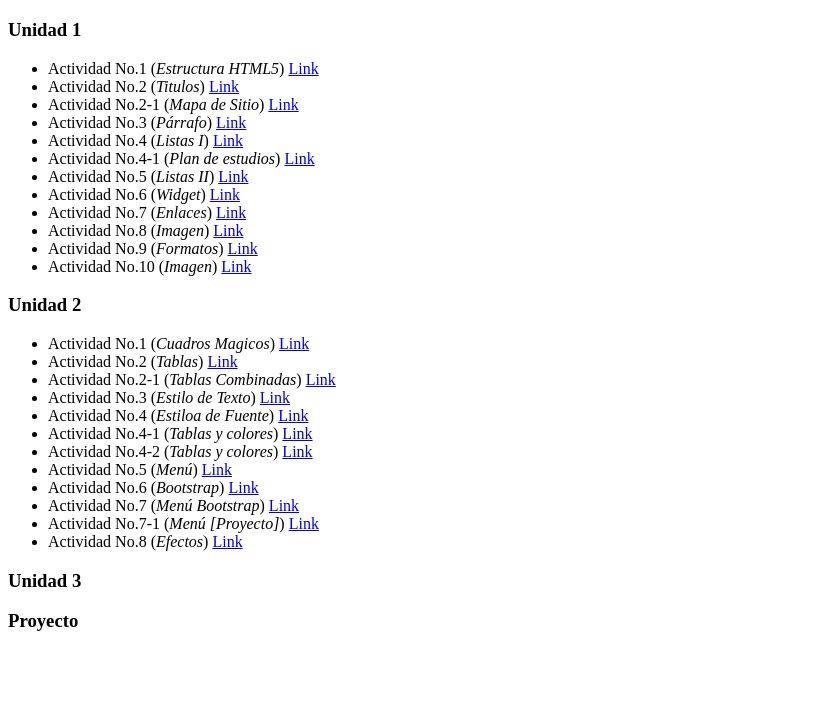
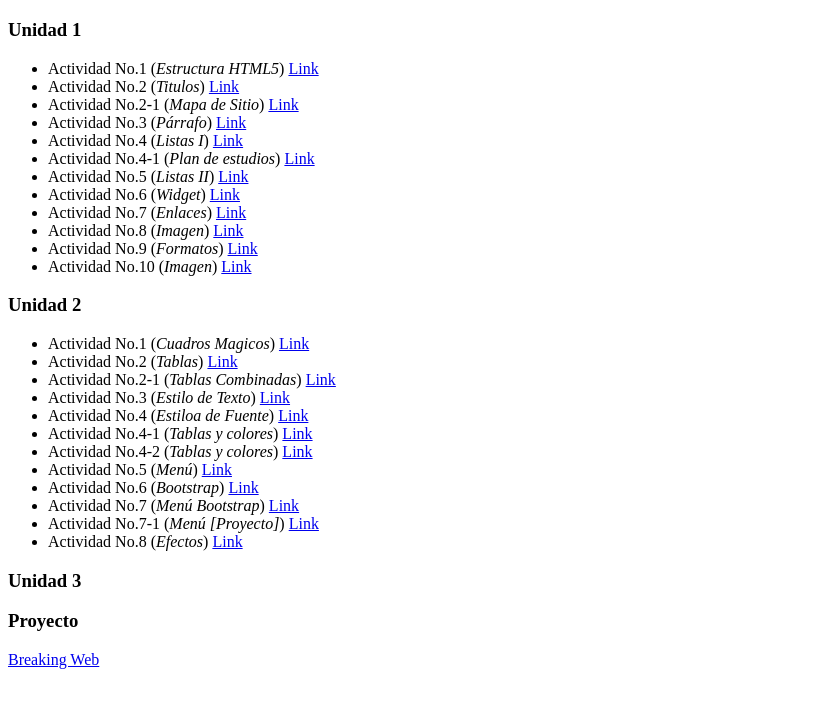
Before and after one commit to CarPe9/CarPe9.github.io, a plain HTML site: page index.html in a window 1280 px wide. Shown: the part 61-768 px from the top of the page, without its empty margins (0-815 px from the left). Drawn offline with Linux system fonts and the light colour scheme.

Commit message:
Update index.html

```diff
--- a/index.html
+++ b/index.html
@@ -51,6 +51,8 @@
             </section>
             <section class="unidad">
                 <h3>Proyecto</h3>
+                <a href ="https://santiagoheisenberg.github.io/BreakingWEB.github.io/">Breaking Web</a>
+
             </section>
         </main>
     </div>
```
